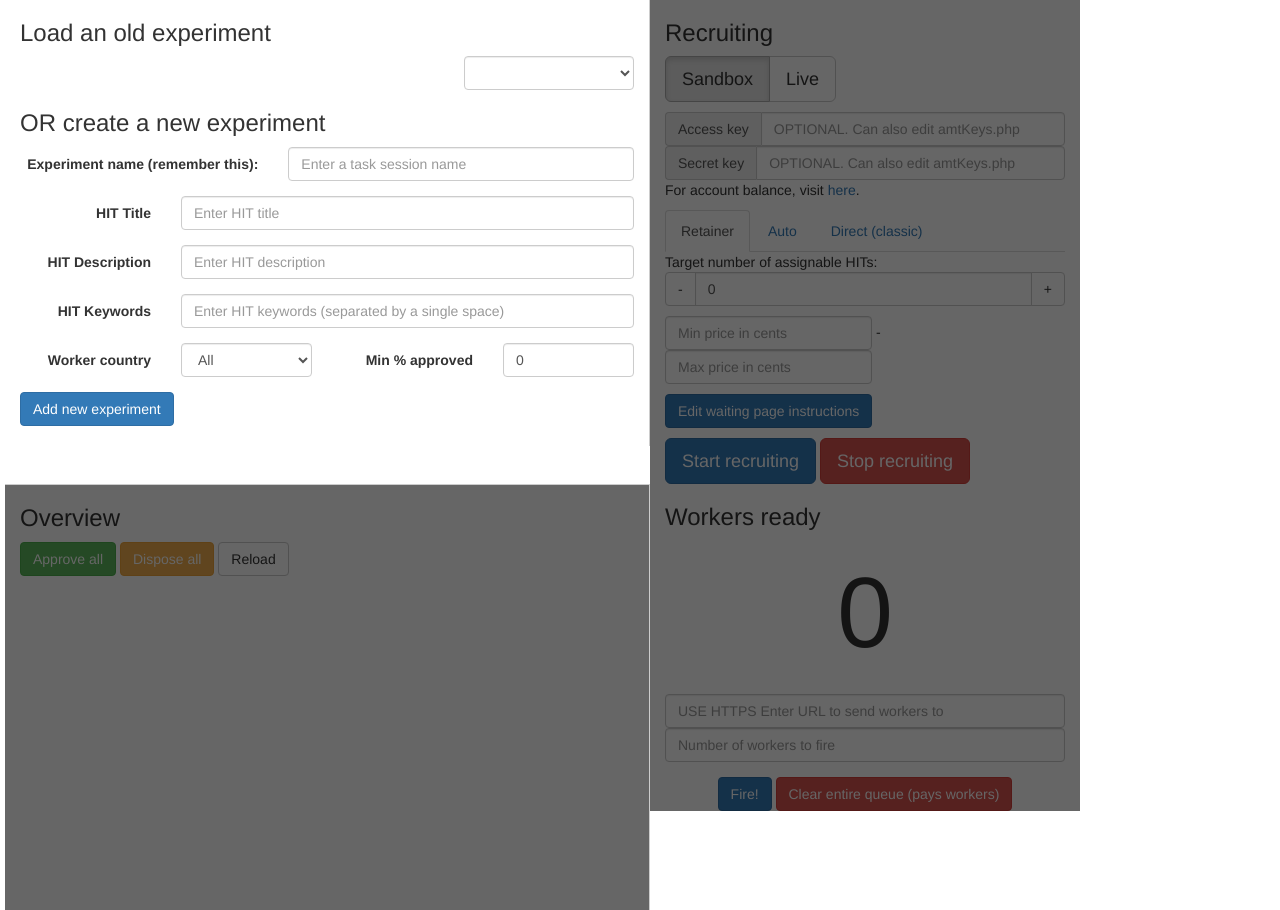
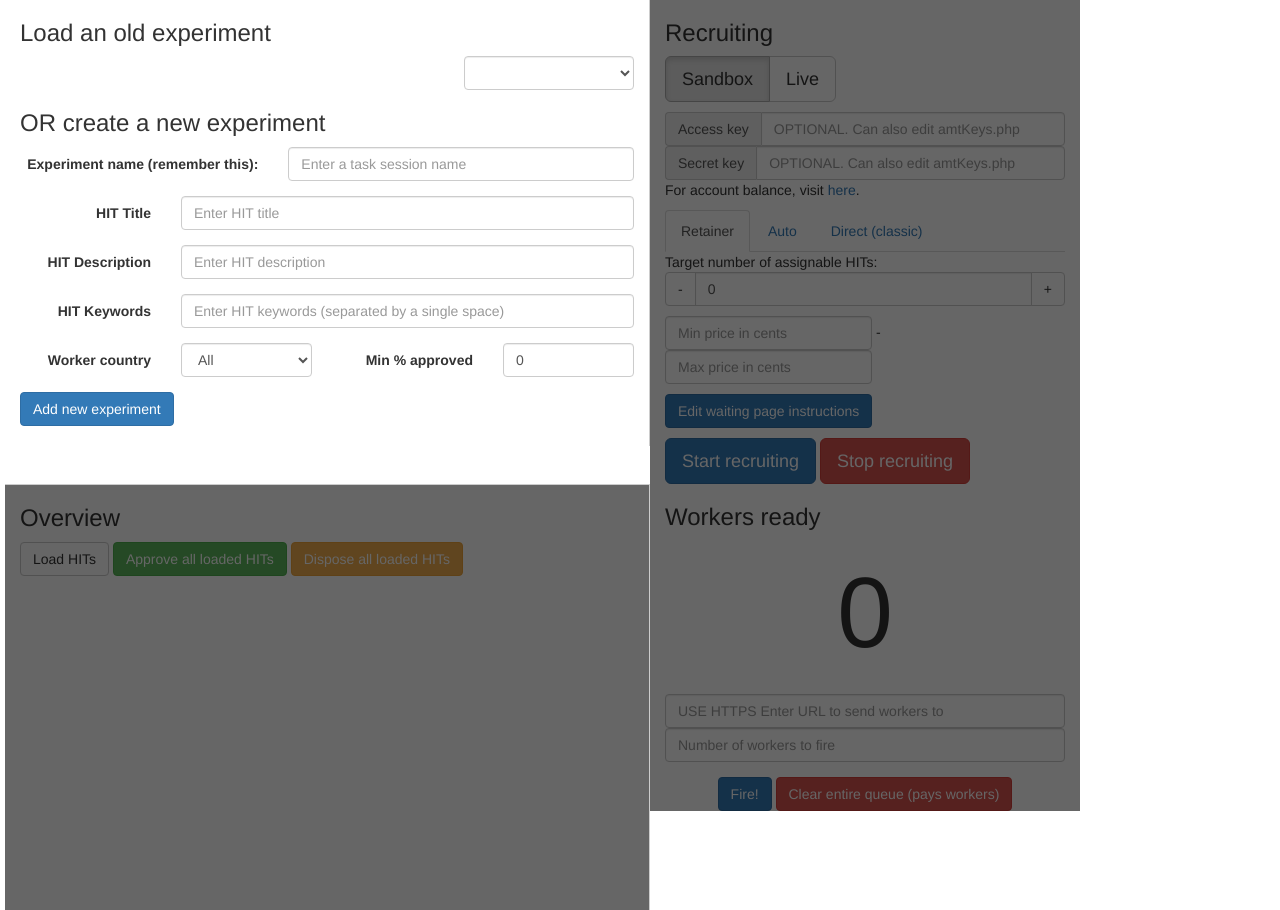
Before and after one commit to cromaLab/LegionTools, a PHP site: page / in a window 1280 px wide. Run offline with PHP 8.4, Linux system fonts and the light colour scheme; data comes from the database, SQL or seed files in the repository; both versions use the stored data as it was after the commit; some libraries are stand-ins or nearby versions.

Commit message:
change <? to <?php - thanks to kenneth

```diff
--- a/Overview/includes/vars.php
+++ b/Overview/includes/vars.php
@@ -1,4 +1,4 @@
-<?
+<?php
 $BASE_URL = "http://roc.cs.rochester.edu/LegionJS/LegionTools/Overview/";
 $DEBUG=true;
 
--- a/Overview/overview.php
+++ b/Overview/overview.php
@@ -147,7 +147,7 @@
 
 </div>
 
-<?
+<?php
  //$array = turk_easySearchHits();
  $array = turk50_searchAllHits();
  //print_r($array);
--- a/Overview/turk/debugFile.txt
+++ b/Overview/turk/debugFile.txt
@@ -1,4 +1,4 @@
-37SQU136V7O53VY9UDJRAKL3K1S11K True IsValid?
-37SQU136V7O53VY9UDJRAKL3K1S11K Reviewable HITStatus?
+3VP28W7DUNKTO6DP9N8BQZHIGEOZF8 True IsValid?
+3VP28W7DUNKTO6DP9N8BQZHIGEOZF8 Assignable HITStatus?
 Post HIT
 Exit
--- a/Overview/turk/turk_functions.php
+++ b/Overview/turk/turk_functions.php
@@ -1,4 +1,4 @@
-<?
+<?php
 	require_once 'mturk.lib.php';
 
 	require_once("Turk50.php");
--- a/index.php
+++ b/index.php
@@ -205,9 +205,9 @@
       <div id = "overview" class="col-md-6" style = "border-right: 1px #ccc solid; border-top: 1px #ccc solid;">
         <h3>Overview</h3>
         <form role="form">
-          <button type="submit" id="approveAll" class="btn btn-success">Approve all</button>
-          <button type="submit" id="disposeAll" class="btn btn-warning">Dispose all</button>
-          <button type="submit" id="reloadHits" class="btn btn-default">Reload</button>
+          <button type="submit" id="reloadHits" class="btn btn-default">Load HITs</button>
+          <button type="submit" id="approveAll" class="btn btn-success">Approve all loaded HITs</button>
+          <button type="submit" id="disposeAll" class="btn btn-warning">Dispose all loaded HITs</button>
         </form>
         </br>
         <ul class="list-group" id="hitsList">
```
Also changed, not shown: db/retainer.db.
